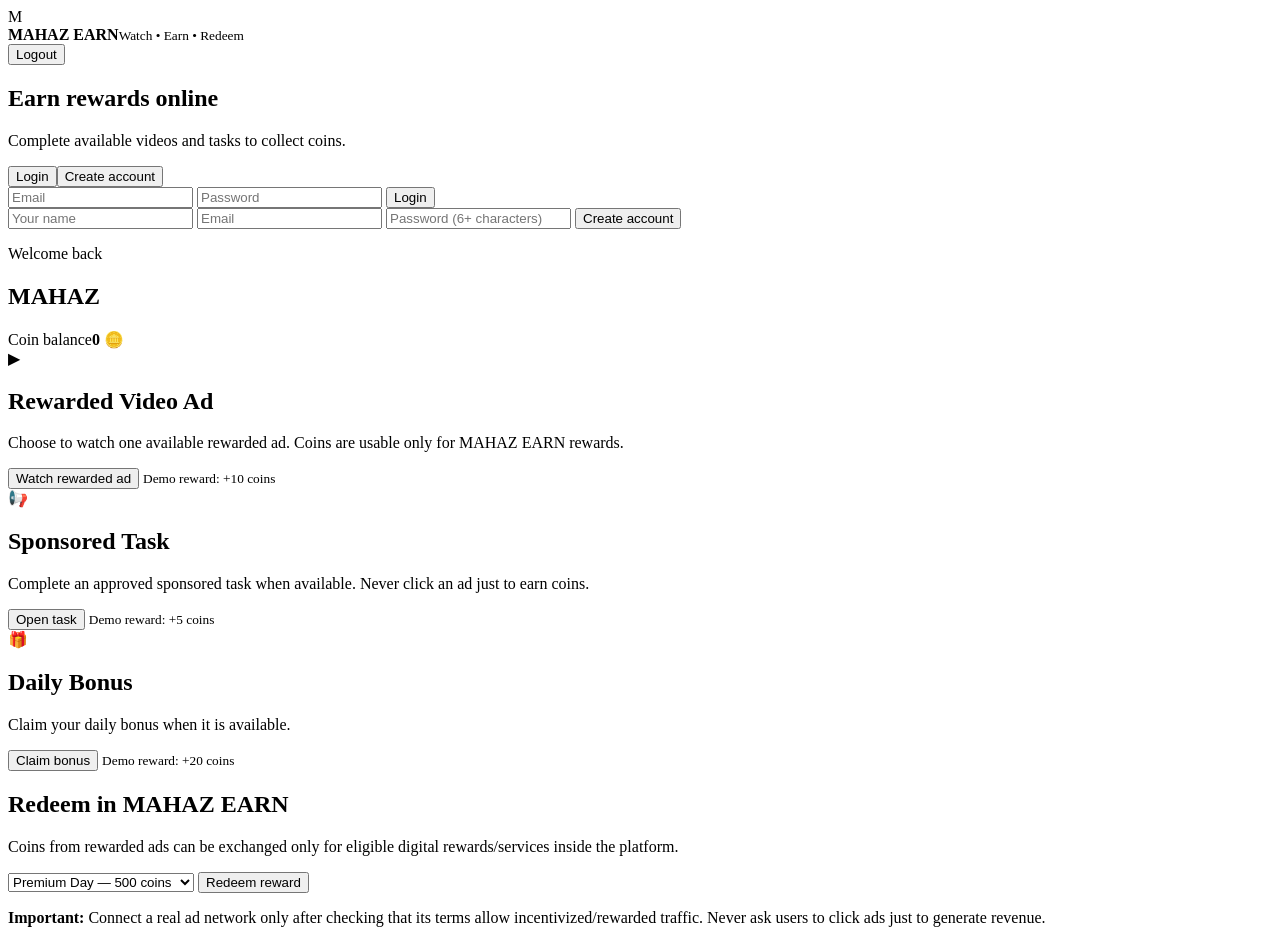
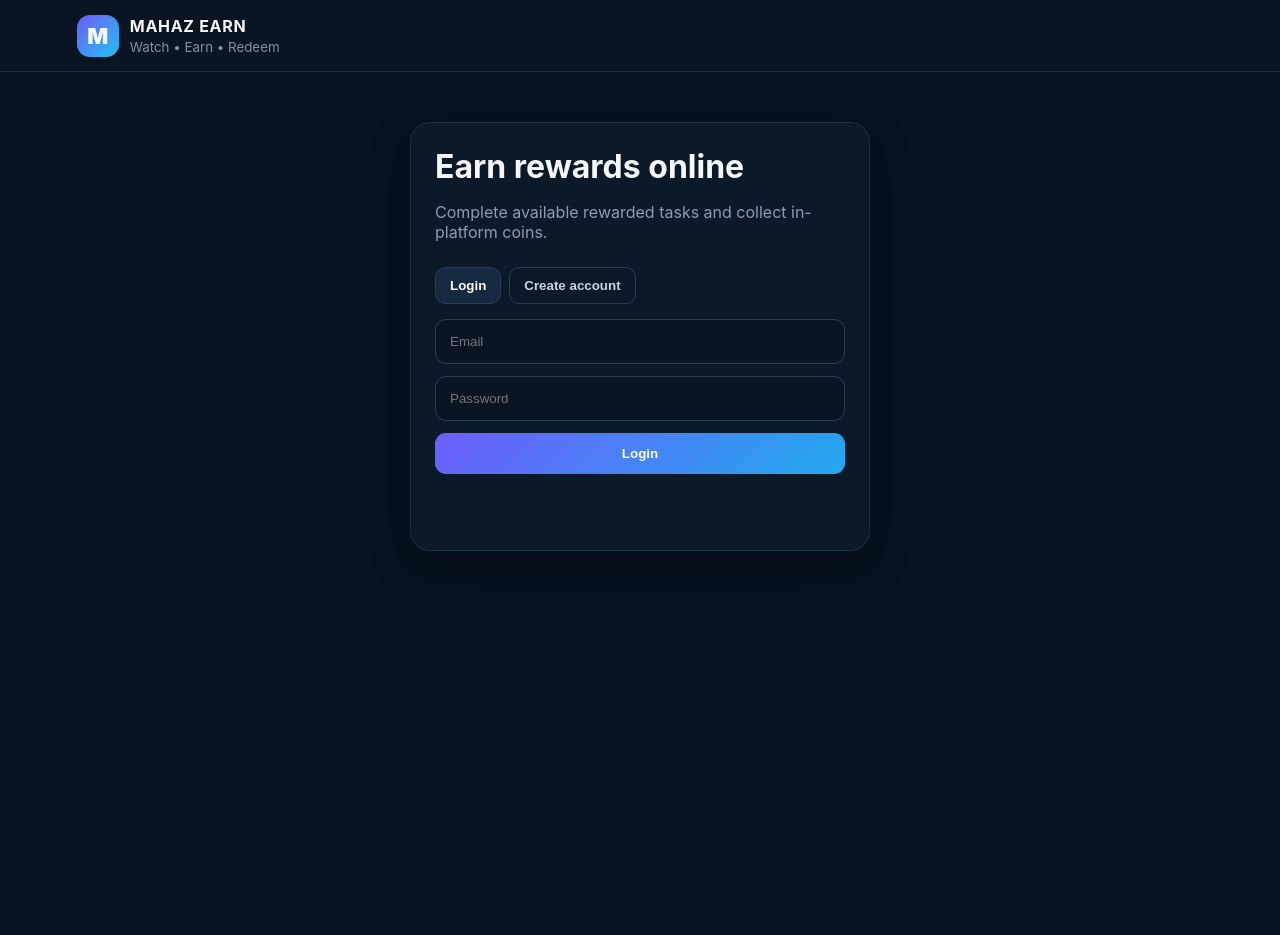
Before and after one commit to MahazStore/2026-Earn, a plain HTML site: page index.html in a window 1280 px wide. After the commit the page ends 800 px from the top, so only its background shows below. Drawn offline with Linux system fonts and the light colour scheme.

Commit message:
Add files via upload

```diff
--- a/index.html
+++ b/index.html
@@ -4,79 +4,70 @@
 <meta charset="UTF-8">
 <meta name="viewport" content="width=device-width,initial-scale=1">
 <title>MAHAZ EARN</title>
-<link rel="stylesheet" href="/style.css">
+<style>
+*{box-sizing:border-box}body{margin:0;font-family:Inter,Arial,sans-serif;background:#07111f;color:#f5f7fb}
+header{height:72px;padding:0 6%;display:flex;align-items:center;justify-content:space-between;border-bottom:1px solid #1d2b3e;background:#091523;position:sticky;top:0;z-index:5}
+.brand{display:flex;gap:11px;align-items:center}.brand b{display:block;letter-spacing:.7px}.brand small{color:#8190a6}
+.logo{width:42px;height:42px;border-radius:13px;display:grid;place-items:center;background:linear-gradient(135deg,#6d5dfc,#22c1ee);font-weight:900;font-size:22px}
+main{max-width:1050px;margin:35px auto;padding:0 18px}.card{background:#0c1929;border:1px solid #1c3046;border-radius:20px;padding:24px;box-shadow:0 15px 45px #0003}
+.auth{max-width:460px;margin:50px auto}.auth h1{font-size:32px;margin:0 0 8px}.muted{color:#8d9cb0}
+.tabs{display:flex;gap:8px;margin:25px 0 15px}.tab,.ghost{background:transparent;color:#c9d3df;border:1px solid #2a3d54;border-radius:10px;padding:10px 14px}
+.tab.active{background:#172941;color:#fff}.hidden{display:none!important}form{display:grid;gap:12px}
+input,select{width:100%;padding:14px;border-radius:11px;border:1px solid #294057;background:#091523;color:#fff;outline:none}
+button{cursor:pointer;font-weight:700}.primary{border:0;border-radius:11px;padding:13px 16px;background:linear-gradient(135deg,#6d5dfc,#22a9ee);color:#fff}
+.msg{min-height:20px;color:#ffbf69}.hero{display:flex;justify-content:space-between;gap:20px;align-items:center;margin-bottom:25px}
+.hero h1{font-size:36px;margin:0}.balance{background:#101f33;border:1px solid #29415b;padding:17px 22px;border-radius:16px;text-align:right}
+.balance span{display:block;color:#8999ad;font-size:13px}.balance strong{font-size:29px}.grid{display:grid;grid-template-columns:repeat(3,1fr);gap:18px}
+.task h2{margin:8px 0}.task p{color:#a9b5c4;line-height:1.55;min-height:72px}.task small{display:block;color:#75879c;margin-top:10px}.icon{font-size:30px}
+.withdraw{margin-top:20px}.withdrawGrid{display:grid;grid-template-columns:1fr auto;gap:10px}.note{margin-top:18px;color:#b7c2cf}
+.adbox{min-height:90px;margin:0 0 22px;padding:16px;border:1px dashed #35506d;border-radius:16px;text-align:center;color:#8d9cb0;background:#091523}
+@media(max-width:760px){.grid{grid-template-columns:1fr}.hero{align-items:flex-start;flex-direction:column}.balance{width:100%;text-align:left}.withdrawGrid{grid-template-columns:1fr}.auth{margin:20px auto}.hero h1{font-size:30px}}
+</style>
 </head>
 <body>
 <header>
-  <div class="brand"><span class="logo">M</span><div><b>MAHAZ EARN</b><small>Watch • Earn • Redeem</small></div></div>
-  <button id="logoutBtn" class="ghost hidden" onclick="logout()">Logout</button>
+<div class="brand"><span class="logo">M</span><div><b>MAHAZ EARN</b><small>Watch • Earn • Redeem</small></div></div>
+<button id="logoutBtn" class="ghost hidden" onclick="logout()">Logout</button>
 </header>
-
 <main>
 <section id="auth" class="card auth">
-  <h1>Earn rewards online</h1>
-  <p class="muted">Complete available videos and tasks to collect coins.</p>
-  <div class="tabs"><button class="tab active" onclick="showAuth('login')">Login</button><button class="tab" onclick="showAuth('register')">Create account</button></div>
-  <form id="loginForm" onsubmit="login(event)">
-    <input id="loginEmail" type="email" placeholder="Email" required>
-    <input id="loginPassword" type="password" placeholder="Password" required>
-    <button class="primary">Login</button>
-  </form>
-  <form id="registerForm" class="hidden" onsubmit="register(event)">
-    <input id="regName" placeholder="Your name" required>
-    <input id="regEmail" type="email" placeholder="Email" required>
-    <input id="regPassword" type="password" minlength="6" placeholder="Password (6+ characters)" required>
-    <button class="primary">Create account</button>
-  </form>
-  <p id="authMsg" class="msg"></p>
+<h1>Earn rewards online</h1><p class="muted">Complete available rewarded tasks and collect in-platform coins.</p>
+<div class="tabs"><button class="tab active" onclick="showAuth('login')">Login</button><button class="tab" onclick="showAuth('register')">Create account</button></div>
+<form id="loginForm" onsubmit="login(event)"><input id="loginEmail" type="email" placeholder="Email" required><input id="loginPassword" type="password" placeholder="Password" required><button class="primary">Login</button></form>
+<form id="registerForm" class="hidden" onsubmit="register(event)"><input id="regName" placeholder="Your name" required><input id="regEmail" type="email" placeholder="Email" required><input id="regPassword" type="password" minlength="6" placeholder="Password (6+ characters)" required><button class="primary">Create account</button></form>
+<p id="authMsg" class="msg"></p>
 </section>
 
 <section id="app" class="hidden">
-  <div class="hero">
-    <div><p class="muted">Welcome back</p><h1 id="hello">MAHAZ</h1></div>
-    <div class="balance"><span>Coin balance</span><strong id="coins">0</strong> 🪙</div>
-  </div>
+<div class="hero"><div><p class="muted">Welcome back</p><h1 id="hello">MAHAZ</h1></div><div class="balance"><span>Coin balance</span><strong id="coins">0</strong> 🪙</div></div>
 
-  <div class="grid">
-    <div class="card task">
-      <div class="icon">▶</div><h2>Rewarded Video Ad</h2>
-      <p>Choose to watch one available rewarded ad. Coins are usable only for MAHAZ EARN rewards.</p>
-      <button class="primary" onclick="completeTask('video')">Watch rewarded ad</button>
-      <small>Demo reward: +10 coins</small>
-    </div>
-    <div class="card task">
-      <div class="icon">📢</div><h2>Sponsored Task</h2>
-      <p>Complete an approved sponsored task when available. Never click an ad just to earn coins.</p>
-      <button class="primary" onclick="completeTask('task')">Open task</button>
-      <small>Demo reward: +5 coins</small>
-    </div>
-    <div class="card task">
-      <div class="icon">🎁</div><h2>Daily Bonus</h2>
-      <p>Claim your daily bonus when it is available.</p>
-      <button class="primary" onclick="completeTask('daily')">Claim bonus</button>
-      <small>Demo reward: +20 coins</small>
-    </div>
-  </div>
+<div class="adbox">AD SPACE — paste your approved Adsterra website ad code here after your ad unit is approved.</div>
 
-  <div class="card withdraw">
-    <h2>Redeem in MAHAZ EARN</h2>
-    <p class="muted">Coins from rewarded ads can be exchanged only for eligible digital rewards/services inside the platform.</p>
-    <div class="withdrawGrid">
-      <select id="reward">
-        <option value="premium-day">Premium Day — 500 coins</option>
-        <option value="profile-badge">Profile Badge — 800 coins</option>
-        <option value="theme-pack">Theme Pack — 1,200 coins</option>
-      </select>
-      <button class="primary" onclick="redeem()">Redeem reward</button>
-    </div>
-    <p id="withdrawMsg" class="msg"></p>
-  </div>
+<div class="grid">
+<div class="card task"><div class="icon">▶️</div><h2>Rewarded Video</h2><p>Use an approved rewarded-ad provider. The demo button below simulates a verified completion.</p><button class="primary" onclick="reward('video')">Watch rewarded ad</button><small>Demo: +10 coins</small></div>
+<div class="card task"><div class="icon">📢</div><h2>Sponsored Task</h2><p>Complete an approved sponsor task. Never click ads only to generate revenue.</p><button class="primary" onclick="reward('task')">Open task</button><small>Demo: +5 coins</small></div>
+<div class="card task"><div class="icon">🎁</div><h2>Daily Bonus</h2><p>Claim one demo bonus per local day.</p><button class="primary" onclick="daily()">Claim bonus</button><small>Demo: +20 coins</small></div>
+</div>
 
-  <div class="note card">
-    <b>Important:</b> Connect a real ad network only after checking that its terms allow incentivized/rewarded traffic. Never ask users to click ads just to generate revenue.
-  </div>
+<div class="card withdraw"><h2>Redeem in MAHAZ EARN</h2><p class="muted">Coins are platform-only and not cash. Choose an eligible digital reward.</p>
+<div class="withdrawGrid"><select id="reward"><option value="premium">Premium Day — 500 coins</option><option value="badge">Profile Badge — 800 coins</option><option value="theme">Theme Pack — 1,200 coins</option><option value="service">Service Credit — 2,000 coins</option></select><button class="primary" onclick="redeem()">Redeem reward</button></div>
+<p id="msg" class="msg"></p></div>
+<div class="note card"><b>Important:</b> Real ads must be integrated according to the selected provider's policies. Do not incentivize ad clicks or generate artificial impressions.</div>
 </section>
 </main>
-<script src="/app.js"></script>
-</body>
-</html>
+<script>
+const $=id=>document.getElementById(id);
+function getUser(){return JSON.parse(localStorage.getItem("mahaz_user")||"null")}
+function save(u){localStorage.setItem("mahaz_user",JSON.stringify(u));render(u)}
+function render(u){$("hello").textContent=u.name;$("coins").textContent=u.coins.toLocaleString()}
+function enter(u){$("auth").classList.add("hidden");$("app").classList.remove("hidden");$("logoutBtn").classList.remove("hidden");render(u)}
+function showAuth(mode){$("loginForm").classList.toggle("hidden",mode!=="login");$("registerForm").classList.toggle("hidden",mode!=="register");document.querySelectorAll(".tab").forEach((b,i)=>b.classList.toggle("active",mode==="login"?i===0:i===1));$("authMsg").textContent=""}
+function register(e){e.preventDefault();let email=$("regEmail").value.trim().toLowerCase();if(localStorage.getItem("mahaz_"+email)){ $("authMsg").textContent="Account already exists.";return}let u={name:$("regName").value.trim(),email,password:$("regPassword").value,coins:0,lastDaily:""};localStorage.setItem("mahaz_"+email,JSON.stringify(u));save(u);enter(u)}
+function login(e){e.preventDefault();let email=$("loginEmail").value.trim().toLowerCase(),u=JSON.parse(localStorage.getItem("mahaz_"+email)||"null");if(!u||u.password!==$("loginPassword").value){$("authMsg").textContent="Invalid email or password.";return}save(u);enter(u)}
+function reward(type){let u=getUser();if(!u)return;u.coins+=type==="video"?10:5;localStorage.setItem("mahaz_"+u.email,JSON.stringify(u));save(u);alert("Demo reward added. Connect a verified provider before production.")}
+function daily(){let u=getUser(),today=new Date().toISOString().slice(0,10);if(u.lastDaily===today){$("msg").textContent="Daily bonus already claimed.";return}u.lastDaily=today;u.coins+=20;localStorage.setItem("mahaz_"+u.email,JSON.stringify(u));save(u);$("msg").textContent="Daily bonus added."}
+function redeem(){let u=getUser(),costs={premium:500,badge:800,theme:1200,service:2000},c=costs[$("reward").value];if(u.coins<c){$("msg").textContent="Not enough coins.";return}u.coins-=c;localStorage.setItem("mahaz_"+u.email,JSON.stringify(u));save(u);$("msg").textContent="Reward redeemed successfully."}
+function logout(){localStorage.removeItem("mahaz_session");location.reload()}
+window.addEventListener("load",()=>{let u=getUser();if(u)enter(u)})
+</script>
+</body></html>
```
